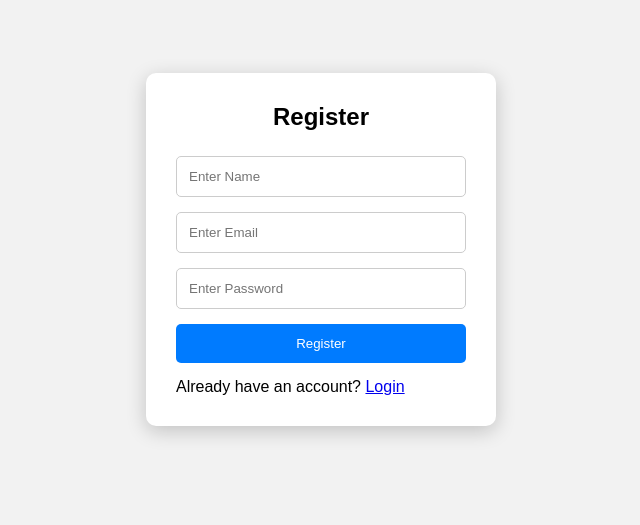
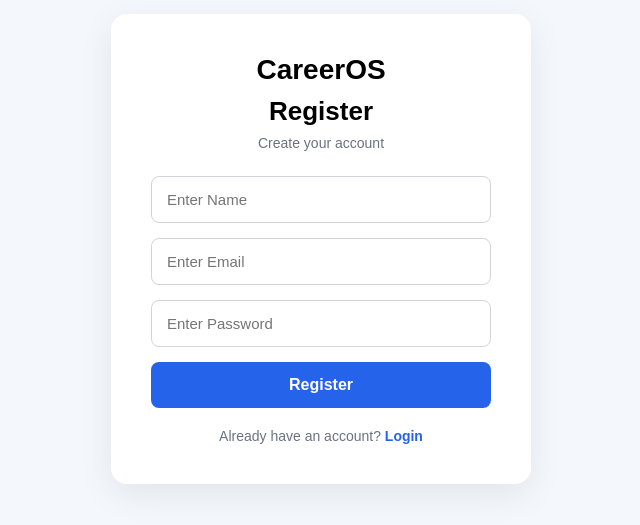
Before and after one commit to Zuber123-ba/simple-login, a website: page public/register.html in a window 1280 px wide. Shown: the part 151-676 px from the top of the page, without its empty margins (319-959 px from the left). Drawn offline with Linux system fonts and the light colour scheme.

Commit message:
Improve CareerOS registration UI

```diff
--- a/public/style.css
+++ b/public/style.css
@@ -60,3 +60,197 @@ button:hover {
     text-align: center;
     margin-top: 15px;
 }
+* {
+    margin: 0;
+    padding: 0;
+    box-sizing: border-box;
+}
+
+body {
+    font-family: Arial, sans-serif;
+    min-height: 100vh;
+
+    display: flex;
+    justify-content: center;
+    align-items: center;
+
+    background: #f4f7fb;
+}
+
+/* Register Card */
+
+.login-box {
+    width: 100%;
+    max-width: 420px;
+
+    background: white;
+
+    padding: 40px;
+
+    border-radius: 16px;
+
+    box-shadow: 0 10px 35px rgba(0, 0, 0, 0.08);
+}
+
+/* Logo */
+
+.login-box::before {
+    content: "CareerOS";
+
+    display: block;
+
+    text-align: center;
+
+    font-size: 28px;
+    font-weight: bold;
+
+    margin-bottom: 10px;
+}
+
+/* Heading */
+
+.login-box h2 {
+    text-align: center;
+
+    font-size: 26px;
+
+    margin-bottom: 8px;
+}
+
+.login-box h2::after {
+    content: "Create your account";
+
+    display: block;
+
+    font-size: 14px;
+
+    font-weight: normal;
+
+    color: #6b7280;
+
+    margin-top: 8px;
+}
+
+
+/* Form */
+
+#registerForm {
+    margin-top: 25px;
+}
+
+
+/* Input */
+
+input {
+    width: 100%;
+
+    padding: 14px 15px;
+
+    margin-bottom: 15px;
+
+    border: 1px solid #d1d5db;
+
+    border-radius: 8px;
+
+    font-size: 15px;
+
+    outline: none;
+
+    transition: 0.2s;
+}
+
+input:focus {
+    border-color: #2563eb;
+
+    box-shadow: 0 0 0 3px rgba(37, 99, 235, 0.1);
+}
+
+
+/* Button */
+
+button {
+    width: 100%;
+
+    padding: 14px;
+
+    border: none;
+
+    border-radius: 8px;
+
+    background: #2563eb;
+
+    color: white;
+
+    font-size: 16px;
+
+    font-weight: 600;
+
+    cursor: pointer;
+
+    transition: 0.2s;
+}
+
+button:hover {
+    background: #1d4ed8;
+}
+
+button:active {
+    transform: scale(0.98);
+}
+
+
+/* Message */
+
+#message {
+    text-align: center;
+
+    margin-top: 15px;
+
+    font-size: 14px;
+}
+
+
+/* Login link */
+
+.login-box > p {
+    text-align: center;
+
+    margin-top: 20px;
+
+    font-size: 14px;
+
+    color: #6b7280;
+}
+
+.login-box a {
+    color: #2563eb;
+
+    text-decoration: none;
+
+    font-weight: 600;
+}
+
+.login-box a:hover {
+    text-decoration: underline;
+}
+
+
+/* Mobile */
+
+@media (max-width: 480px) {
+
+    body {
+        padding: 20px;
+    }
+
+    .login-box {
+        padding: 30px 22px;
+
+        border-radius: 12px;
+    }
+
+    .login-box h2 {
+        font-size: 24px;
+    }
+
+}
```
